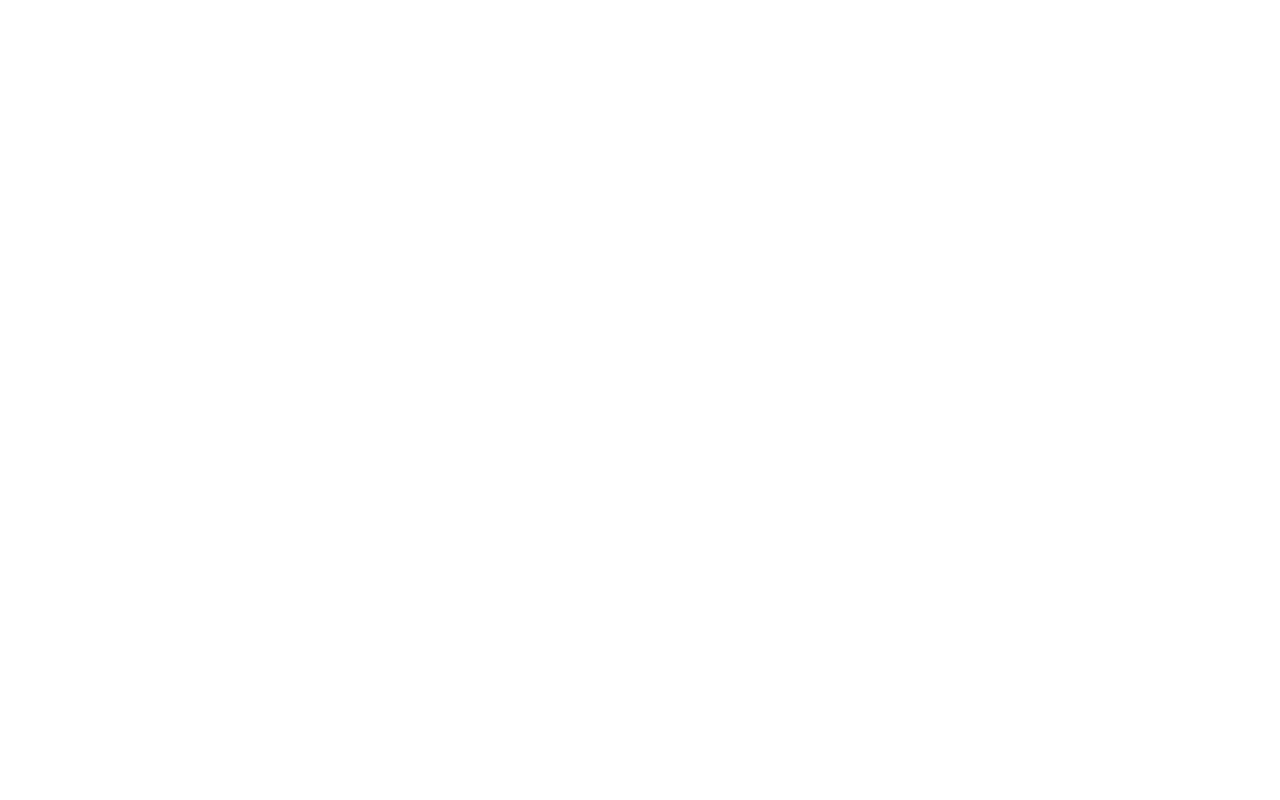
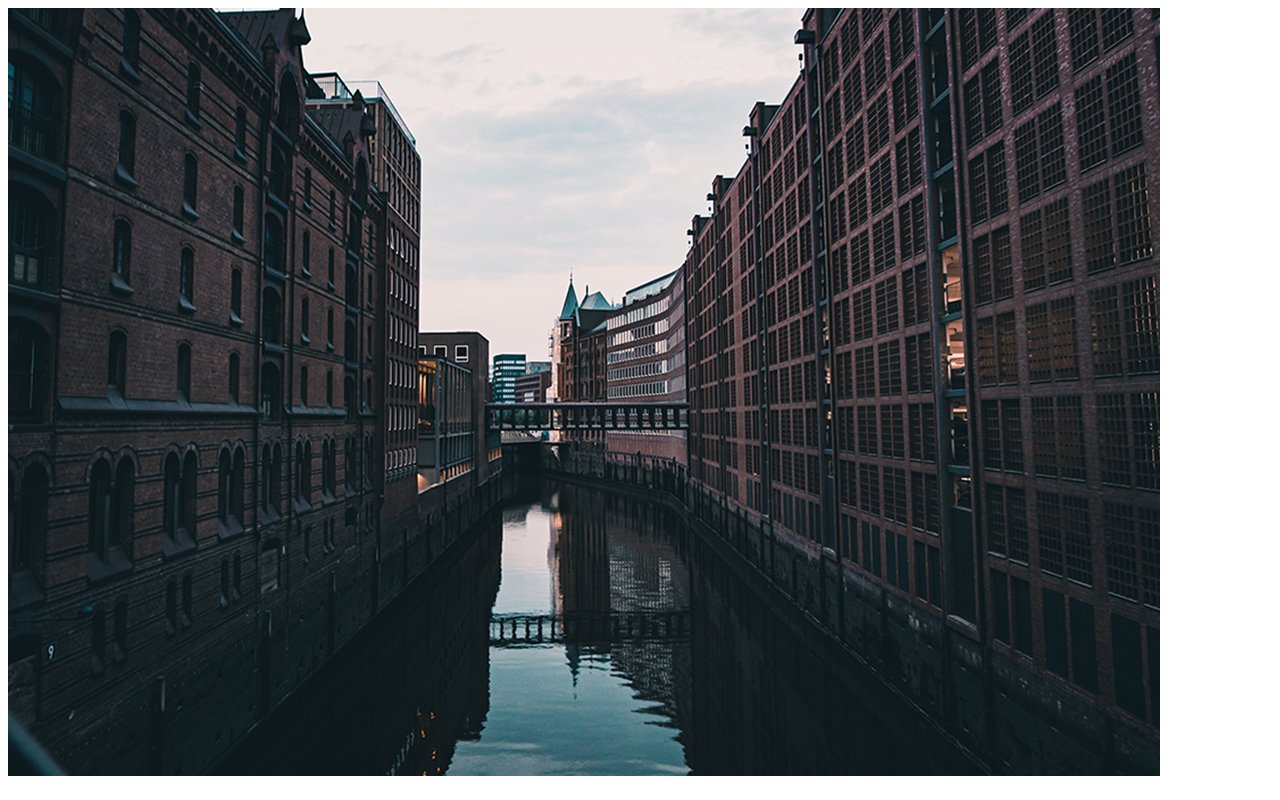
Before and after one commit to thisisgenerated/gallery, a plain HTML site: page index.html in a window 1280 px wide. Drawn offline with Linux system fonts and the light colour scheme.

Commit message:
add image Bridge

```diff
--- a/index.html
+++ b/index.html
@@ -6,6 +6,8 @@
     <title>Gallery</title>
 </head>
 <body>
-
+    <div class="gallery">
+        <a href="IMG/Bridge.jpg"> <img src="IMG/Bridge small.jpg"></a>
+    </div>
 </body>
 </html>
```
